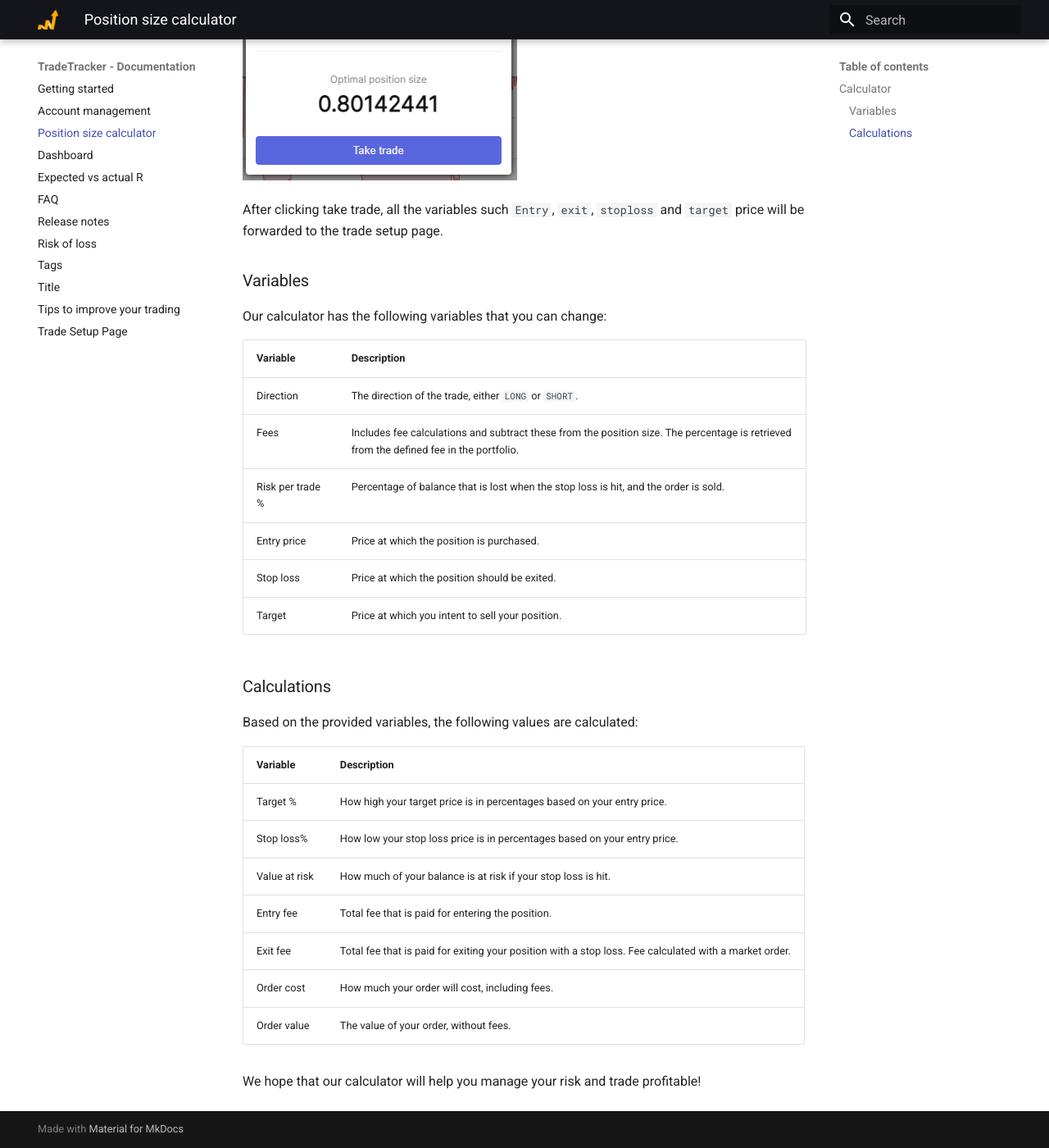
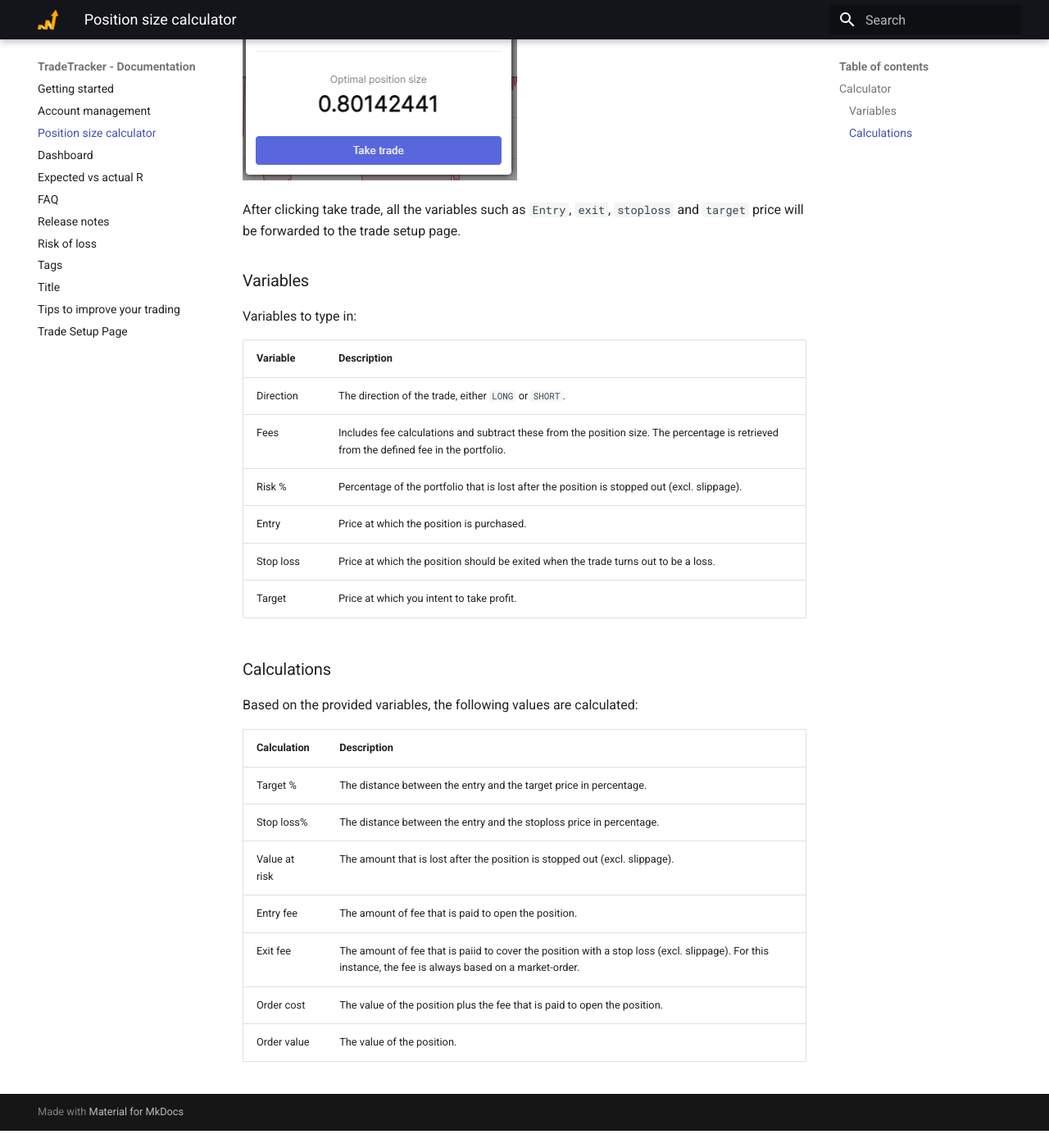
Before and after one commit to TradeTracker/docs, an MkDocs documentation site: the page built from docs/calculator.md, in a window 1280 px wide and 1400 px high, scrolled down 1129 px. Shown: the whole window at 82% size. Built offline with MkDocs 1.6.1 and Material for MkDocs 9.7.7, drawn with Linux system fonts in a browser that asks for light colours; after the commit the page ends 2508 px from its top, so only the background shows below that.

Commit message:
Changed calculator doc.

```diff
--- a/docs/calculator.md
+++ b/docs/calculator.md
@@ -8,31 +8,29 @@ The position size calculator can be found under the calculator icon on the top-r
 
 ![Position size calculator](calculator.PNG)
 
-After clicking take trade, all the variables such `Entry`, `exit`, `stoploss` and `target` price will be forwarded to the trade setup page.
+After clicking take trade, all the variables such as `Entry`, `exit`, `stoploss` and `target` price will be forwarded to the trade setup page.
 
 ### Variables
-Our calculator has the following variables that you can change:
+Variables to type in:
 
 |Variable|Description|
 |--|--|
 |Direction|The direction of the trade, either `LONG` or `SHORT`.|
 |Fees|Includes fee calculations and subtract these from the position size. The percentage is retrieved from the defined fee in the portfolio.|
-|Risk per trade %|Percentage of balance that is lost when the stop loss is hit, and the order is sold.|
-|Entry price|Price at which the position is purchased.|
-|Stop loss|Price at which the position should be exited.|
-|Target|Price at which you intent to sell your position.|
+|Risk %|Percentage of the portfolio that is lost after the position is stopped out (excl. slippage).|
+|Entry|Price at which the position is purchased.|
+|Stop loss|Price at which the position should be exited when the trade turns out to be a loss.|
+|Target|Price at which you intent to take profit.|
 
 ### Calculations
 Based on the provided variables, the following values are calculated:
 
-|Variable|Description|
+|Calculation|Description|
 |--|--|
-|Target %|How high your target price is in percentages based on your entry price.|
-|Stop loss%| How low your stop loss price is in percentages based on your entry price.|
-|Value at risk| How much of your balance is at risk if your stop loss is hit.|
-|Entry fee|Total fee that is paid for entering the position.|
-|Exit fee|Total fee that is paid for exiting your position with a stop loss. Fee calculated with a market order.|
-|Order cost|How much your order will cost, including fees.|
-|Order value|The value of your order, without fees.|
-
-We hope that our calculator will help you manage your risk and trade profitable!
+|Target %|The distance between the entry and the target price in percentage.|
+|Stop loss%|The distance between the entry and the stoploss price in percentage.|
+|Value at risk|The amount that is lost after the position is stopped out (excl. slippage).|
+|Entry fee|The amount of fee that is paid to open the position.|
+|Exit fee|The amount of fee that is paiid to cover the position with a stop loss (excl. slippage). For this instance, the fee is always based on a market-order.|
+|Order cost|The value of the position plus the fee that is paid to open the position.|
+|Order value|The value of the position.|
```
Also changed, not shown: 1 other file.
